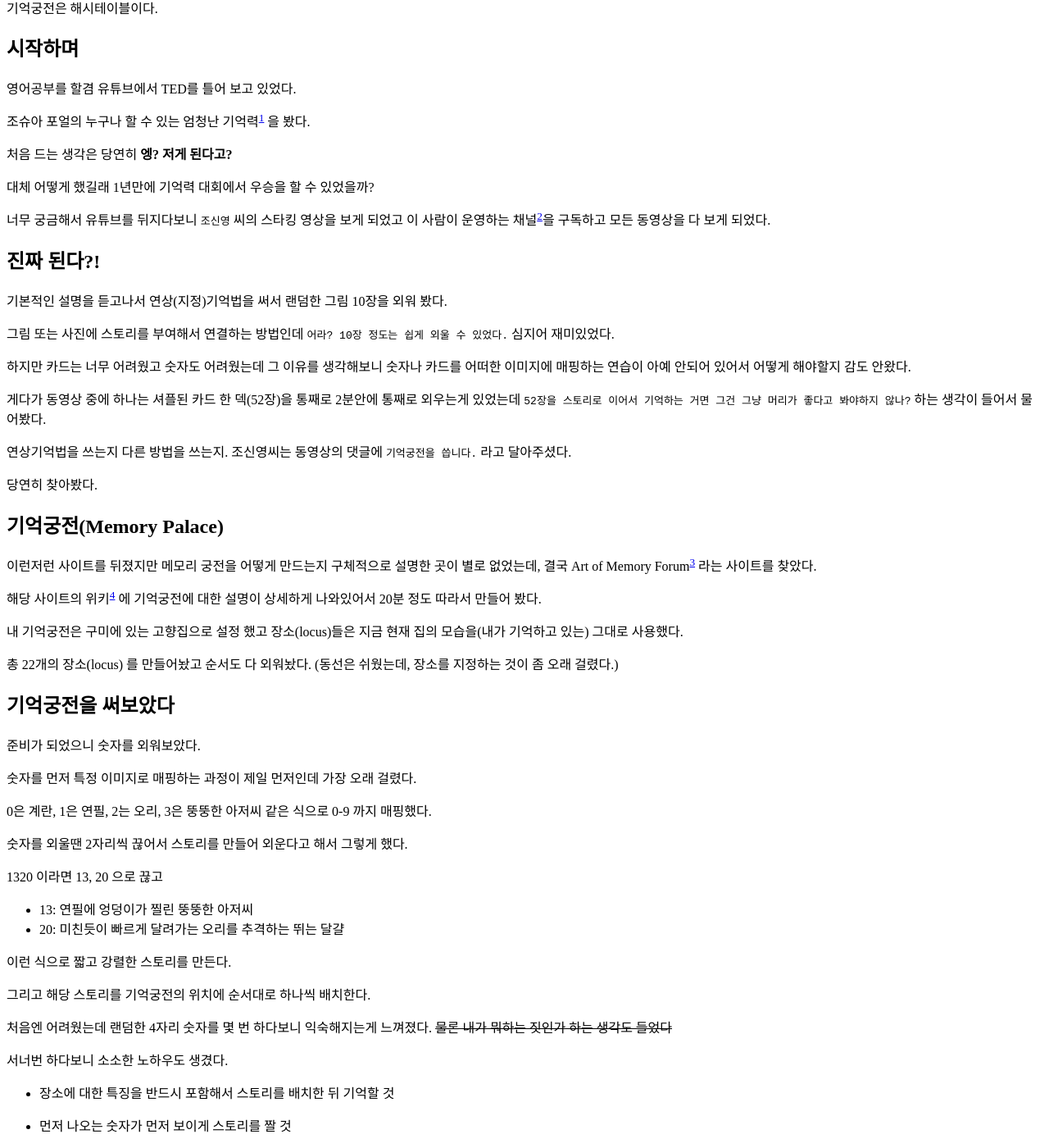
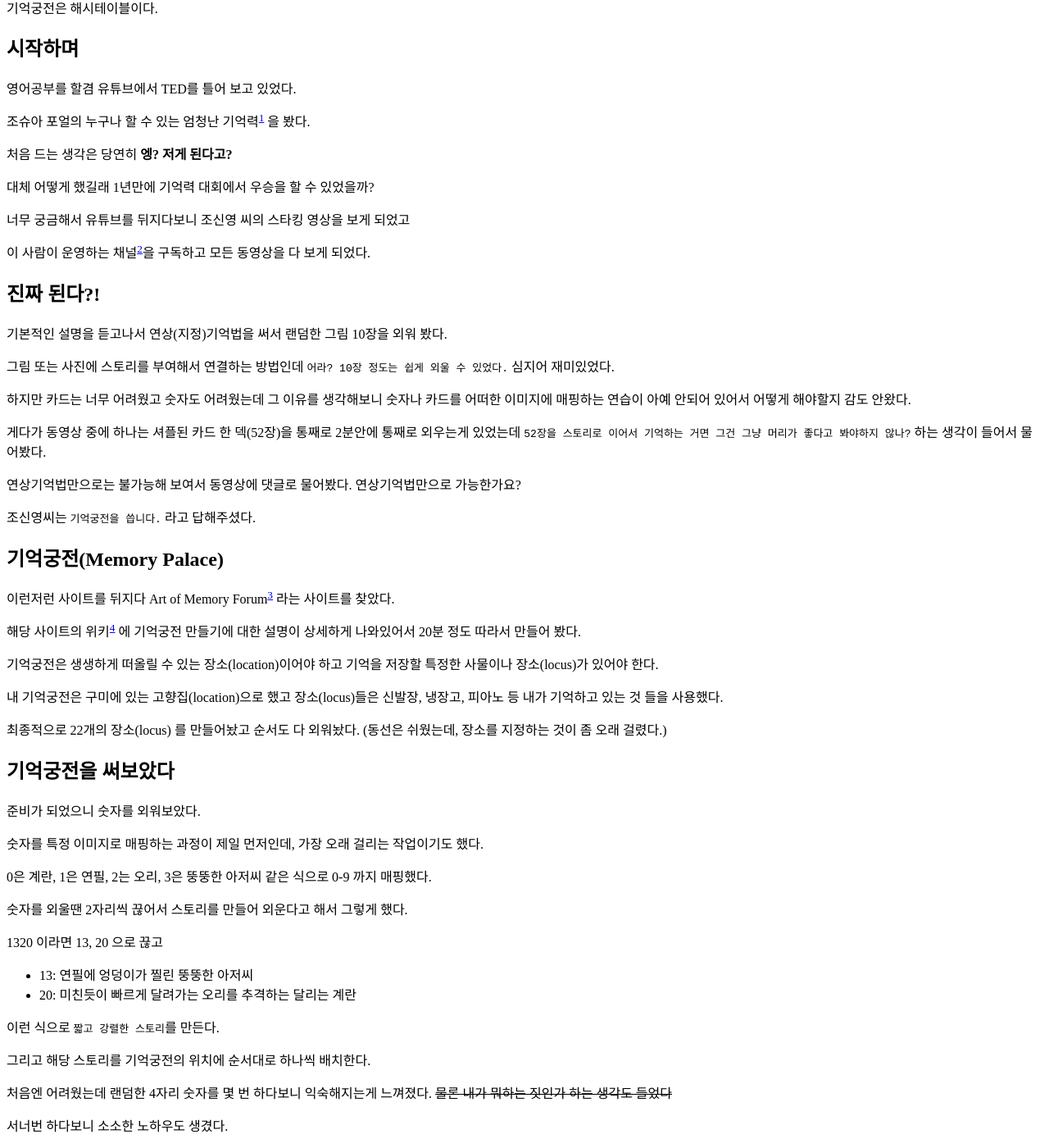
Before and after one commit to haandol/haandol.github.com, a Jekyll site: the page built from _posts/2017-02-06-memory-palace.md, in a window 1280 px wide and 1400 px high, scrolled down 455 px. Shown: the whole window at 82% size. Built offline with Jekyll 4.4.1, drawn with Linux system fonts in a browser that asks for light colours.

Commit message:
말이 안되는 문장들 수정

```diff
--- a/_posts/2017-02-06-memory-palace.md
+++ b/_posts/2017-02-06-memory-palace.md
@@ -23,7 +23,9 @@ publish: true
 
 대체 어떻게 했길래 1년만에 기억력 대회에서 우승을 할 수 있었을까?
 
-너무 궁금해서 유튜브를 뒤지다보니 `조신영` 씨의 스타킹 영상을 보게 되었고 이 사람이 운영하는 채널[^2]을 구독하고 모든 동영상을 다 보게 되었다.
+너무 궁금해서 유튜브를 뒤지다보니 조신영 씨의 스타킹 영상을 보게 되었고
+
+이 사람이 운영하는 채널[^2]을 구독하고 모든 동영상을 다 보게 되었다.
 
 
 ## 진짜 된다?!
@@ -36,26 +38,29 @@ publish: true
 
 게다가 동영상 중에 하나는 셔플된 카드 한 덱(52장)을 통째로 2분안에 통째로 외우는게 있었는데 `52장을 스토리로 이어서 기억하는 거면 그건 그냥 머리가 좋다고 봐야하지 않나?` 하는 생각이 들어서 물어봤다.
 
-연상기억법을 쓰는지 다른 방법을 쓰는지. 조신영씨는 동영상의 댓글에 `기억궁전을 씁니다.` 라고 달아주셨다.
+연상기억법만으로는 불가능해 보여서 동영상에 댓글로 물어봤다. 연상기억법만으로 가능한가요?
 
-당연히 찾아봤다.
+조신영씨는 `기억궁전을 씁니다.` 라고 답해주셨다.
+
 
 ## 기억궁전(Memory Palace)
 
-이런저런 사이트를 뒤졌지만 메모리 궁전을 어떻게 만드는지 구체적으로 설명한 곳이 별로 없었는데, 결국 Art of Memory Forum[^3] 라는 사이트를 찾았다.
+이런저런 사이트를 뒤지다 Art of Memory Forum[^3] 라는 사이트를 찾았다.
 
-해당 사이트의 위키[^4] 에 기억궁전에 대한 설명이 상세하게 나와있어서 20분 정도 따라서 만들어 봤다.
+해당 사이트의 위키[^4] 에 기억궁전 만들기에 대한 설명이 상세하게 나와있어서 20분 정도 따라서 만들어 봤다.
 
-내 기억궁전은 구미에 있는 고향집으로 설정 했고 장소(locus)들은 지금 현재 집의 모습을(내가 기억하고 있는) 그대로 사용했다.
+기억궁전은 생생하게 떠올릴 수 있는 장소(location)이어야 하고 기억을 저장할 특정한 사물이나 장소(locus)가 있어야 한다.
 
-총 22개의 장소(locus) 를 만들어놨고 순서도 다 외워놨다. (동선은 쉬웠는데, 장소를 지정하는 것이 좀 오래 걸렸다.)
+내 기억궁전은 구미에 있는 고향집(location)으로 했고 장소(locus)들은 신발장, 냉장고, 피아노 등 내가 기억하고 있는 것 들을 사용했다.
+
+최종적으로 22개의 장소(locus) 를 만들어놨고 순서도 다 외워놨다. (동선은 쉬웠는데, 장소를 지정하는 것이 좀 오래 걸렸다.)
 
 
 ## 기억궁전을 써보았다
 
 준비가 되었으니 숫자를 외워보았다.
 
-숫자를 먼저 특정 이미지로 매핑하는 과정이 제일 먼저인데 가장 오래 걸렸다.
+숫자를 특정 이미지로 매핑하는 과정이 제일 먼저인데, 가장 오래 걸리는 작업이기도 했다.
 
 0은 계란, 1은 연필, 2는 오리, 3은 뚱뚱한 아저씨 같은 식으로 0-9 까지 매핑했다.
 
@@ -64,9 +69,9 @@ publish: true
 1320 이라면 13, 20 으로 끊고
 
 * 13: 연필에 엉덩이가 찔린 뚱뚱한 아저씨
-* 20: 미친듯이 빠르게 달려가는 오리를 추격하는 뛰는 달걀
+* 20: 미친듯이 빠르게 달려가는 오리를 추격하는 달리는 계란
 
-이런 식으로 짧고 강렬한 스토리를 만든다.
+이런 식으로 `짧고 강렬한 스토리`를 만든다.
 
 그리고 해당 스토리를 기억궁전의 위치에 순서대로 하나씩 배치한다.
 
@@ -81,15 +86,14 @@ publish: true
 
 ## 효과가 있다
 
-
 4자리 숫자로 몇번 해보고 익숙해진 뒤 `10자리를 해봤다. 어라?! 잘 되었다.`  ~~당연하게도~~ 앞으로든 뒤로든 상관없이 숫자를 외울 수 있었다.
 
 `20자리까지도 잘 되었다.` 숫자의 자릿수는 시간과의 싸움일 뿐이지 (강렬한 스토리를 만드는 시간) 크게 문제가 되지는 않을 것 같았다.
 
 이론적으로는 내 기억궁전에 22개의 장소가 있으니깐 44자리 숫자까지는 어렵지 않게 외울 수 있을 것 같았다. ~~물론 44개 숫자를 바로 외울 수 있다면 그게 훨씬 편하다~~
 
+
 ## 마치며
-
 
 기억궁전은 `더블 링크드 리스트(이미지)`를 `버킷(장소)`에 `해싱(Hashing)`하는 일종의 `해시테이블(Hash Table)`이다.
 
```
